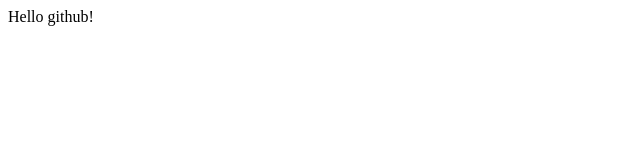
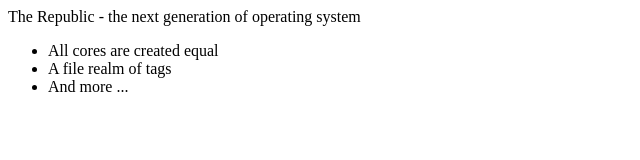
Before and after one commit to tbocs/tbocs.github.com, a plain HTML site: page index.html in a window 1280 px wide. Shown: the whole page, without its empty margins (0-640 px from the left). Drawn offline with Linux system fonts and the light colour scheme.

Commit message:
Update index.html

```diff
--- a/index.html
+++ b/index.html
@@ -2,6 +2,13 @@
   <head>
   </head>
   <body>
-    Hello github!
+    <p>
+      The Republic - the next generation of operating system
+    </p>
+    <ul>
+      <li>All cores are created equal</li>
+      <li>A file realm of tags</li>
+      <li>And more ...</li>
+    </ul>
   </body>
 </html>
```
